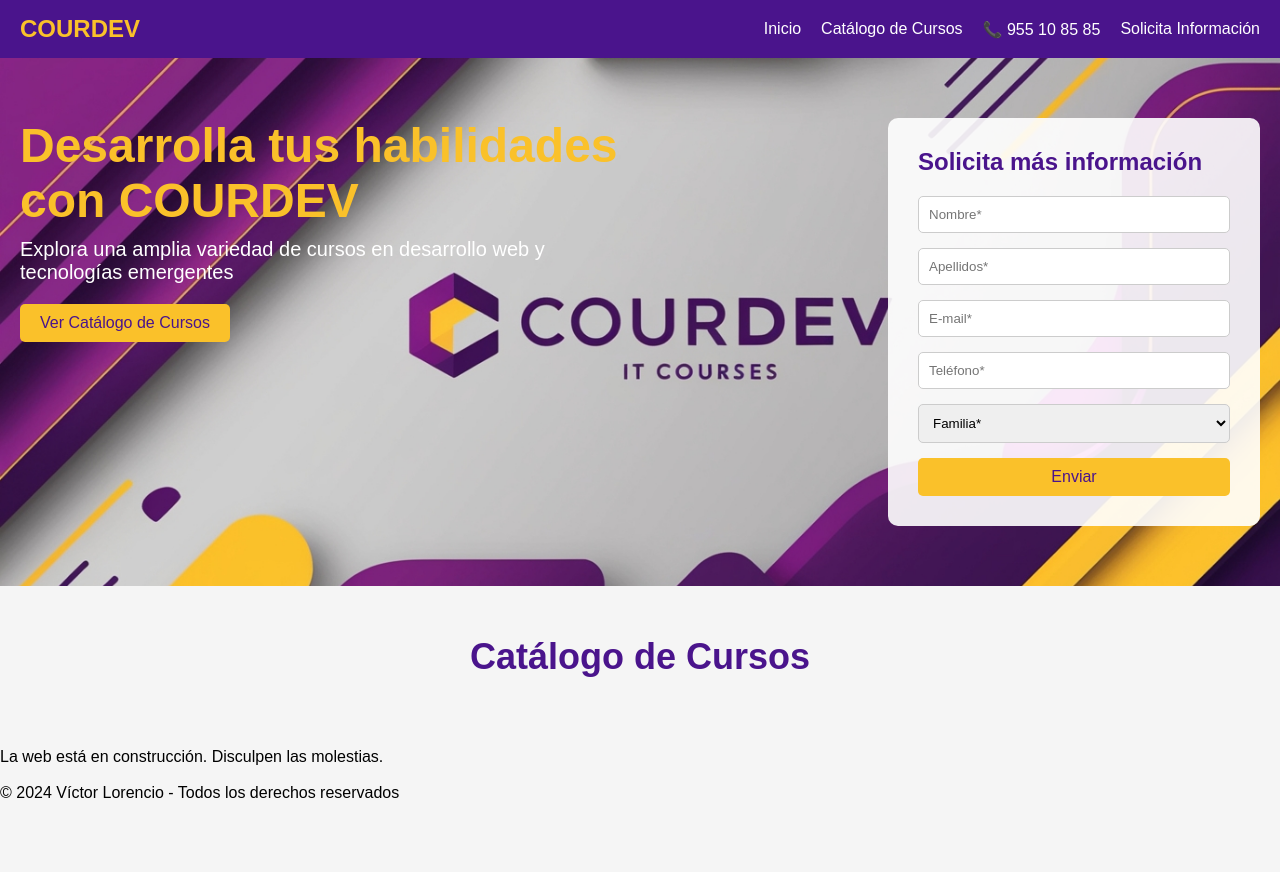
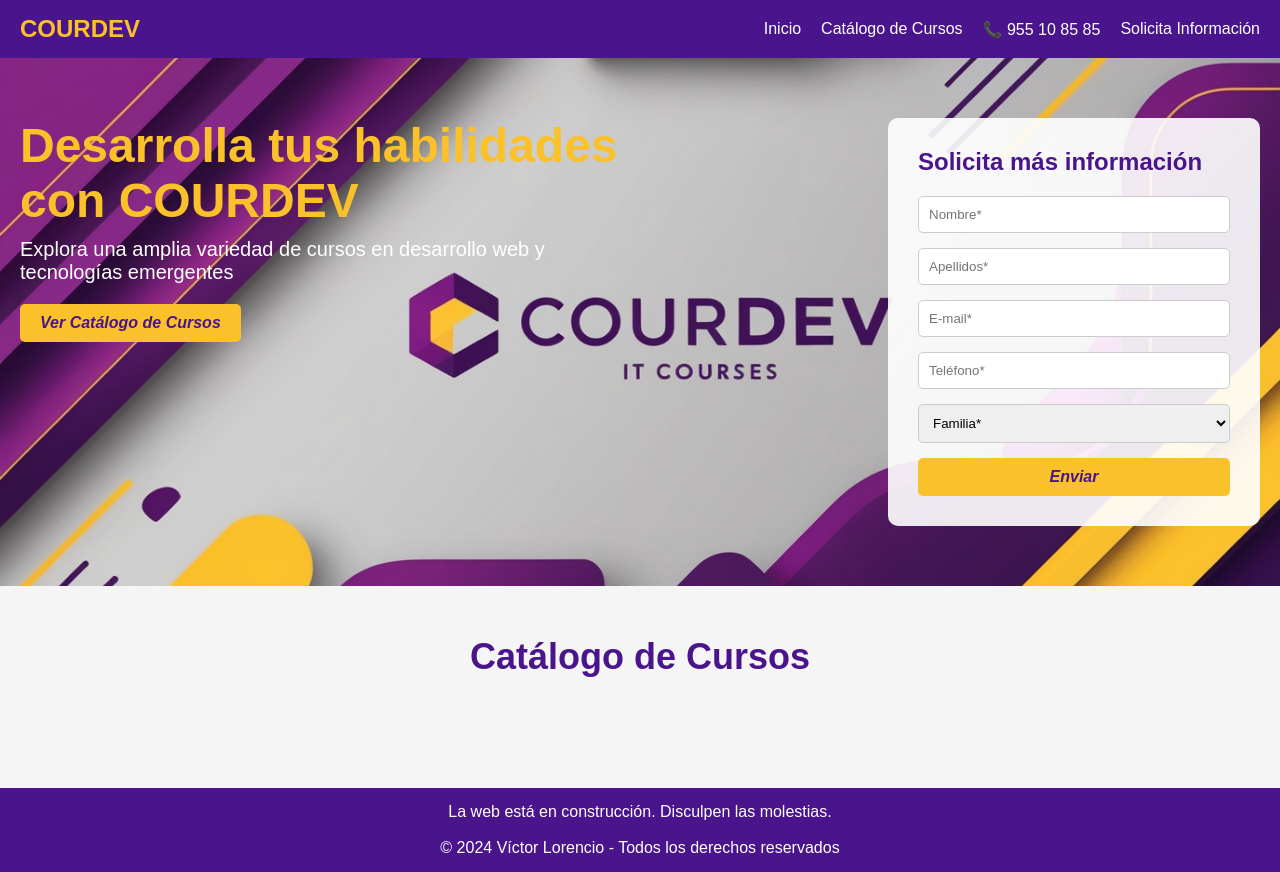
Before and after one commit to muniloper30/cursos_formativos, a website: page public/index.html in a window 1280 px wide. Before the commit the page ends 802 px from the top, so only its background shows below. Drawn offline with Linux system fonts and the light colour scheme.

Commit message:
estilos para la web

```diff
--- a/public/css/styles.css
+++ b/public/css/styles.css
@@ -41,7 +41,7 @@ body {
 }
 
 .hero {
-    background-image: url('/public/img/img_hero.jpg'); /* Imagen de fondo */
+    background-image: url('/img/img_hero.jpg'); /* Imagen de fondo */
     background-size: cover;
     background-position: center;
     padding: 60px 20px;
@@ -70,6 +70,8 @@ body {
 button {
     padding: 10px 20px;
     font-size: 16px;
+    font-weight: bold;
+    font-style: oblique;
     background-color: #FAC12A;
     color: #4a148c;
     border: none;
@@ -144,4 +146,29 @@ button:hover {
     background-color: #e8e8e8;
     border-radius: 10px;
     text-align: left;
+    display: flex;
+    flex-direction: column; /* Asegura que los elementos estén en columna */
+    gap: 10px; /* Espaciado entre los elementos */
 }
+
+.course-item h3{
+    text-align: center;
+}
+.course-iten p{
+    text-align: center;
+}
+
+/* Estilos para el Footer */
+.footer {
+    background-color: #4a148c;
+    color: white;
+    text-align: center;
+    padding: 15px 0;
+    margin-top: 40px;
+    font-size: 1em;
+}
+
+/* Asegurar que el texto del footer tenga un pequeño espaciado */
+.footer p {
+    margin: 0;
+}
```
